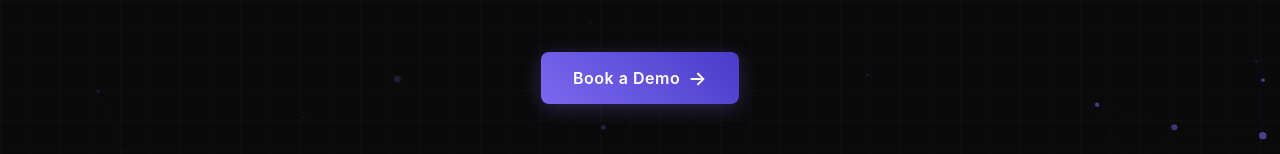
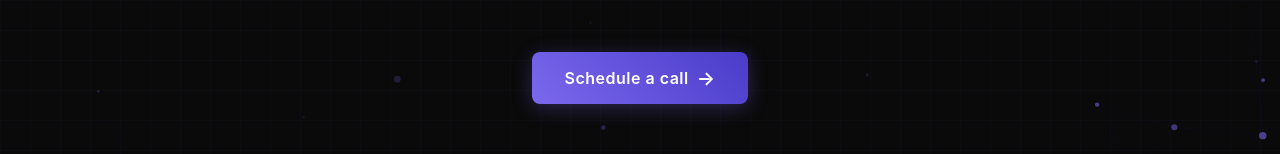
Before and after one commit to teflonsec/company-website, a Vue app: page / in a window 1280 px wide. Shown: the part 480-634 px from the top of the page. Built offline with nearby package versions, Linux system fonts and the light colour scheme.

Commit message:
Update BookDemoButton.vue

```diff
--- a/src/components/BookDemoButton.vue
+++ b/src/components/BookDemoButton.vue
@@ -1,7 +1,7 @@
 <template>
   <div class="button-wrapper">
     <a href="https://calendly.com/baddonai/hello" target="_blank" class="book-demo-button">
-      <span class="button-text">Book a Demo</span>
+      <span class="button-text">Schedule a call</span>
       <span class="button-icon">→</span>
     </a>
   </div>
```
